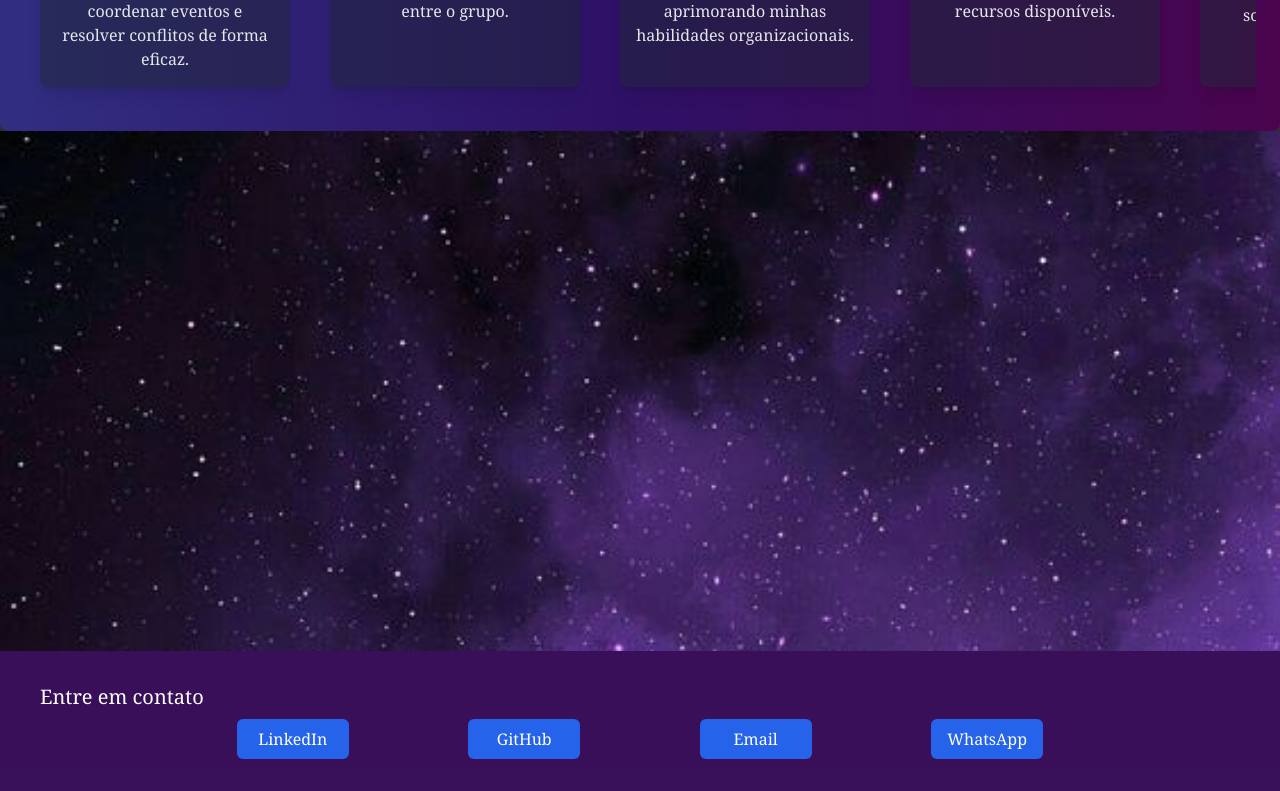
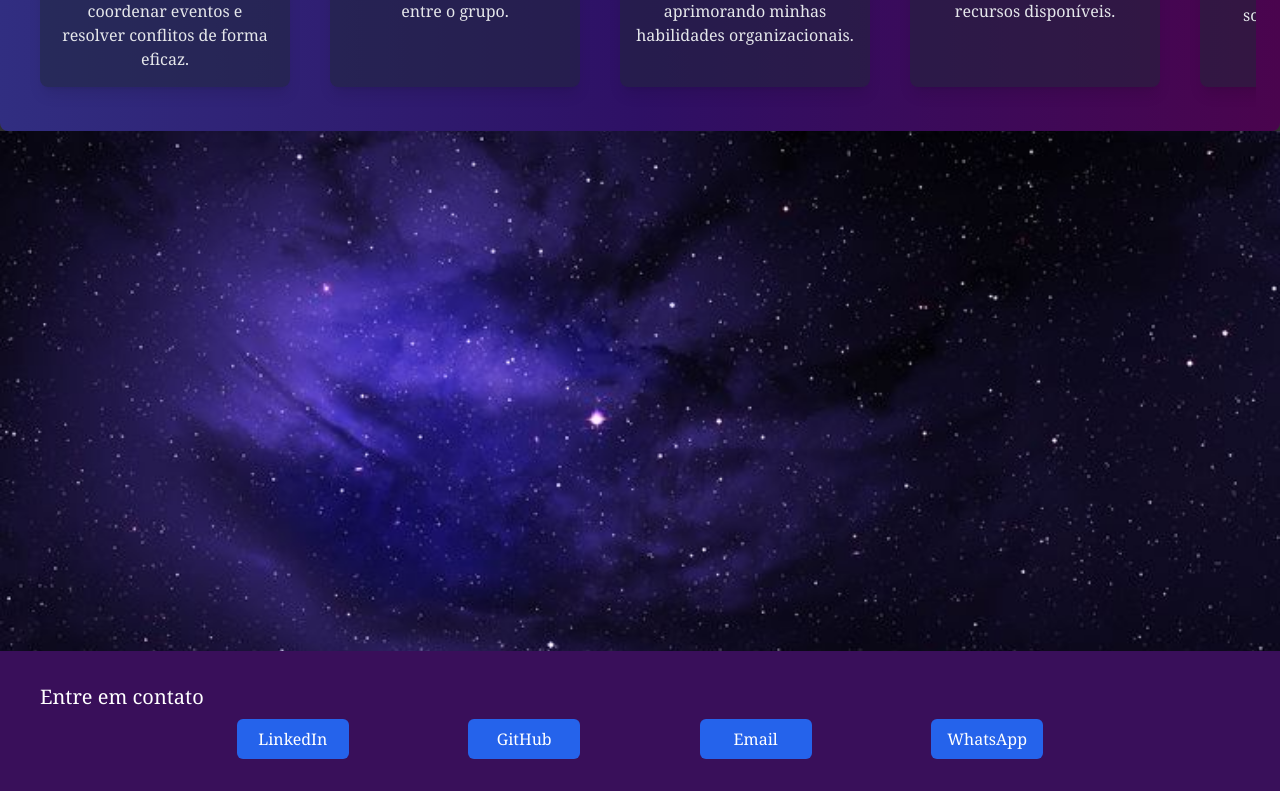
Before and after one commit to antonielzeferino/my-portifolio, a Next.js app: page / in a window 1280 px wide. Shown: the part 1009-1800 px from the top of the page. Built offline with nearby package versions, Linux system fonts and the light colour scheme; a web font is replaced by a local one.

Commit message:
change section images

```diff
--- a/src/app/page.jsx
+++ b/src/app/page.jsx
@@ -3,7 +3,7 @@
 import Image from "next/image";
 import profilePhoto from '@/public/images/profile.png';
 import galaxy from '@/public/backgrounds/galaxy.png';
-import projectsBG from '@/public/backgrounds/kl.png';
+import projectsBG from '@/public/backgrounds/galaxy2.png';
 import HabilitiesList from "@/components/HabilitiesList";
 import en from "@/public/lang/en.json";
 import pt from "@/public/lang/pt.json";
@@ -40,7 +40,8 @@ export default function Home() {
         style={{
           backgroundImage: `url(${galaxy.src})`,
           backgroundSize: 'cover',
-          backgroundPosition: 'center'
+          backgroundPosition: 'center',
+          backgroundAttachment: 'fixed'
         }}
       >
         <LanguageSwitcher />
@@ -91,9 +92,11 @@ export default function Home() {
       </section>
       <section
         style={{
-          backgroundImage: `url(${projectsBG.src})`,
+          backgroundImage: `url(${galaxy.src})`,
           backgroundSize: 'cover',
-          backgroundPosition: 'center'
+          backgroundPosition: 'center',
+          backgroundPosition: 'center',
+          backgroundAttachment: 'fixed'
         }}
         className="min-h-[500px] h-[65vh]"
       >
--- a/src/components/HabilitiesList.jsx
+++ b/src/components/HabilitiesList.jsx
@@ -7,7 +7,7 @@ import { useIdiom } from '@/provider/idiomProvider';
 import en from '@/public/lang/en.json';
 import pt from '@/public/lang/pt.json';
 
-export const textTransition = "transition-all duration-200 ease-in-out hover:text-purple-900 hover:scale-105";
+export const textTransition = "transition-all duration-200 ease-in-out hover:text-purple-700 hover:scale-105";
 
 function HabilitiesList() {
   const { idiom } = useIdiom();
--- a/src/public/lang/en.json
+++ b/src/public/lang/en.json
@@ -62,7 +62,7 @@
       "links": [
         {
           "label": "LinkedIn",
-          "url": "https://www.linkedin.com/in/anotonielzeferino"
+          "url": "https://www.linkedin.com/in/antonielzeferino"
         },
         {
           "label": "GitHub",
--- a/src/public/lang/pt.json
+++ b/src/public/lang/pt.json
@@ -62,7 +62,7 @@
       "links": [
         {
           "label": "LinkedIn",
-          "url": "https://www.linkedin.com/in/anotonielzeferino"
+          "url": "https://www.linkedin.com/in/antonielzeferino"
         },
         {
           "label": "GitHub",
```
Also changed, not shown: src/public/backgrounds/galaxy2.png (renamed from src/public/backgrounds/kl.png).
